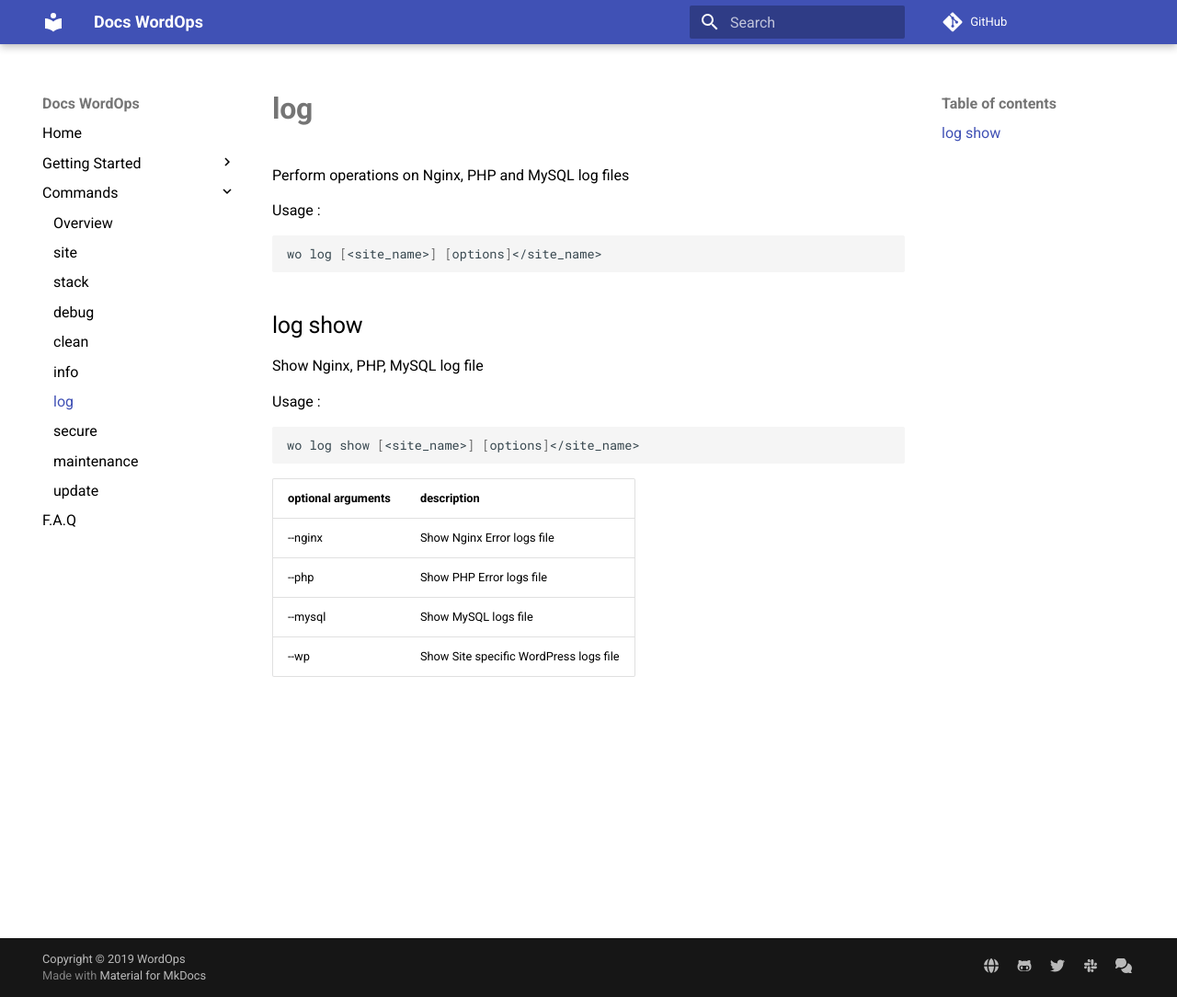
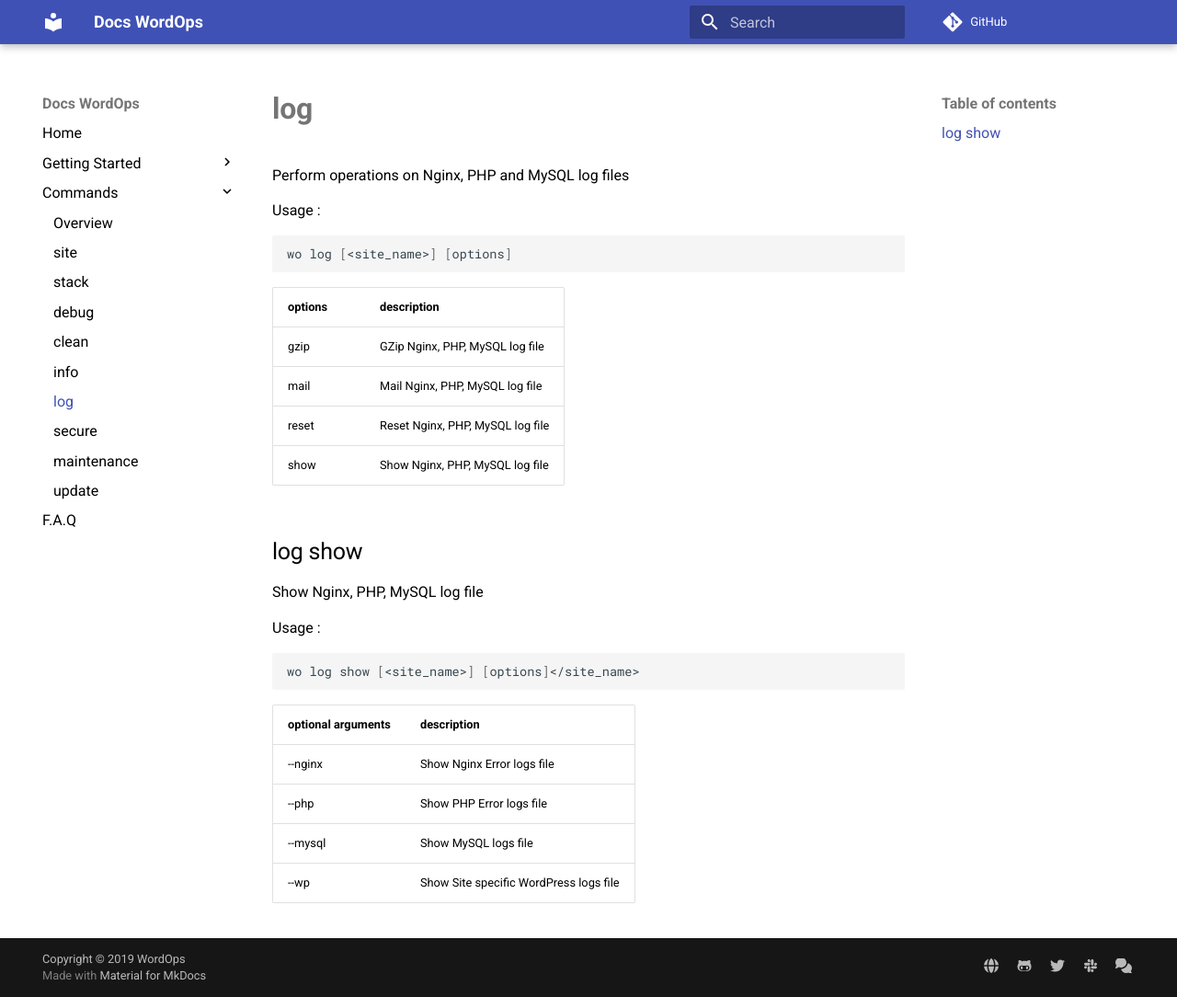
Before and after one commit to WordOps/docs.wordops.net, an MkDocs documentation site: the page built from docs/commands/log.md, in a window 1280 px wide and 1084 px high. Shown: the whole window at 92% size. Built offline with MkDocs 1.6.1 and Material for MkDocs 9.7.7, drawn with Linux system fonts in a browser that asks for light colours; comment, search, counter and statistics services are not loaded.

````diff
--- a/docs/commands/log.md
+++ b/docs/commands/log.md
@@ -5,8 +5,15 @@ Perform operations on Nginx, PHP and MySQL log files
 Usage :
 
 ```bash
-wo log [<site_name>] [options]</site_name>
+wo log [<site_name>] [options]
 ```
+
+options | description
+------------------ | --------------------------------------
+gzip            | GZip Nginx, PHP, MySQL log file            |
+mail              | Mail Nginx, PHP, MySQL log file               |
+reset           | Reset Nginx, PHP, MySQL log file                   |
+show               | Show Nginx, PHP, MySQL log file |
 
 ## log show
 
````
Also changed, not shown: docs/commands/clean.md (+1 -1 lines), docs/getting-started.md (+61 -31 lines), docs/installation-guide.md (+1 -1 lines).
